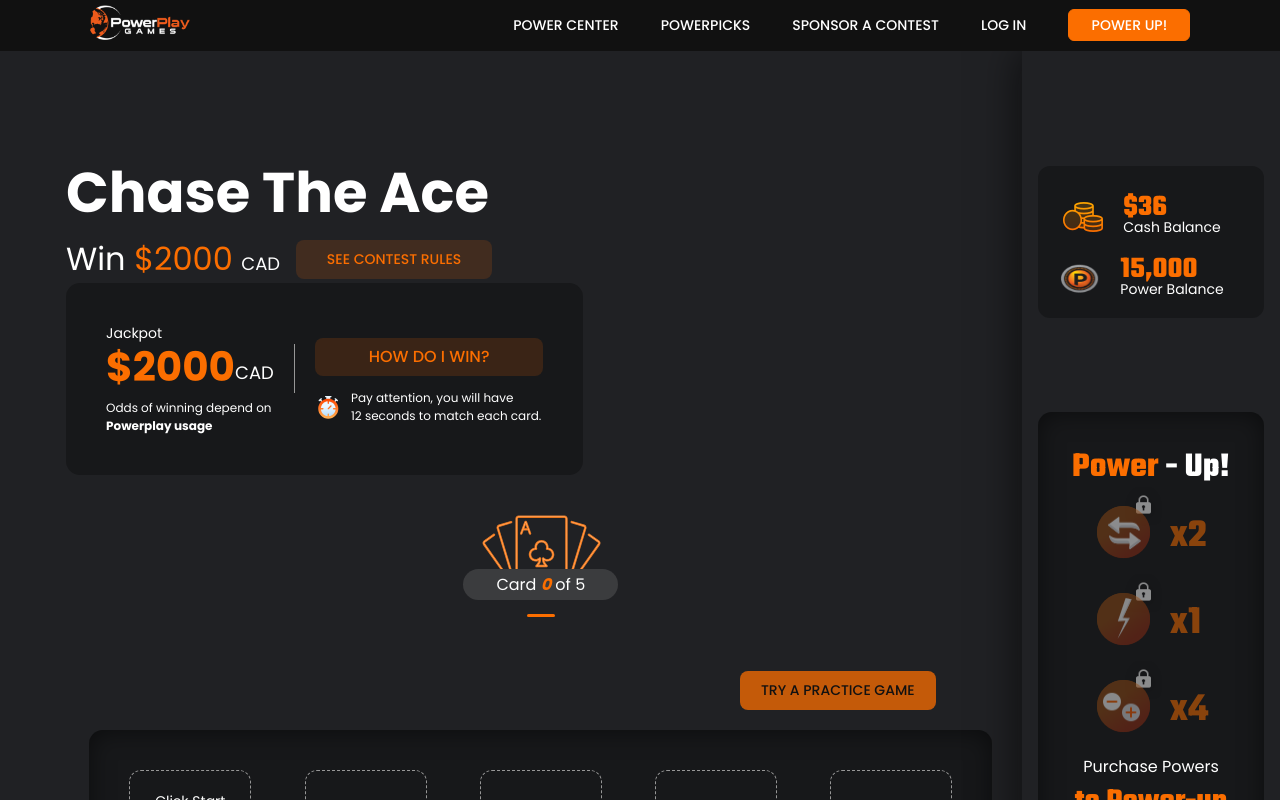
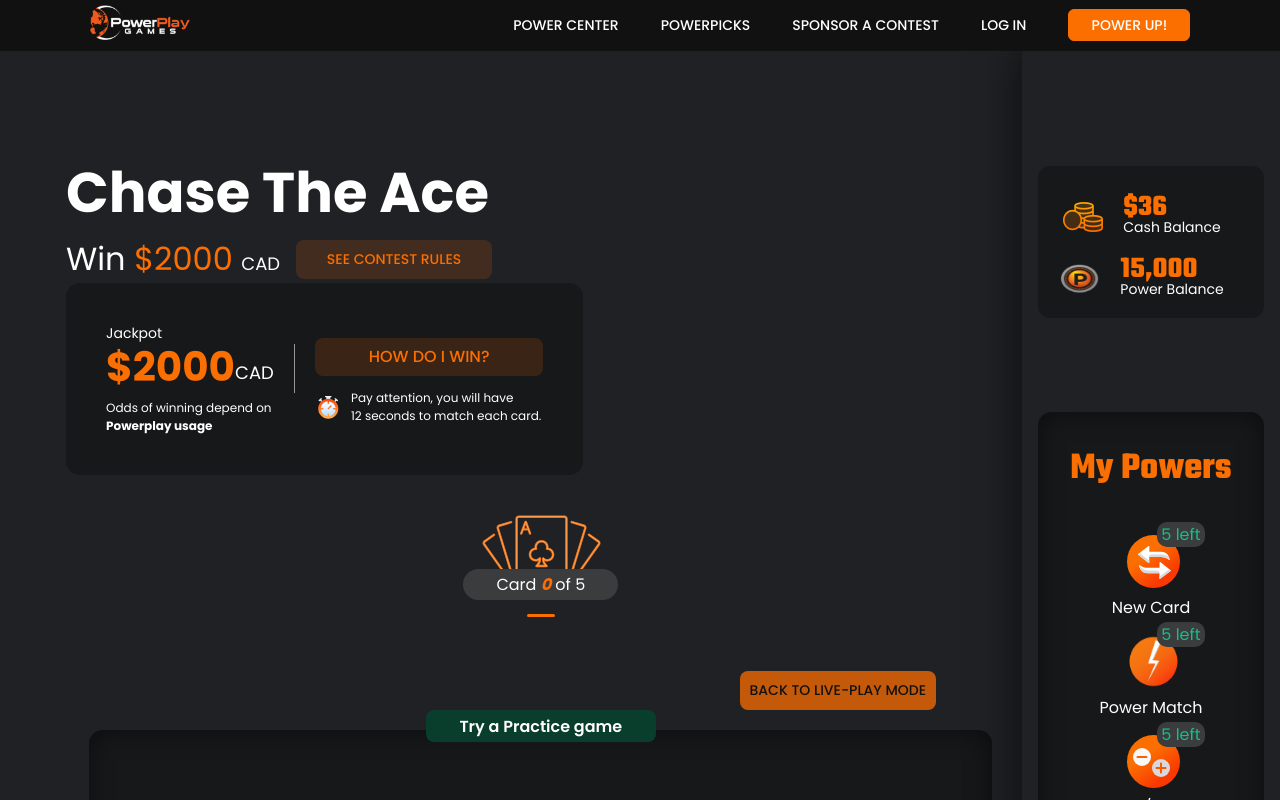
Before and after one commit to fancykingstar/live-fantasy, a React app: page /card-game in a window 1280 px wide. Both pictures are taken after a click on the button "TRY A PRACTICE GAME". Shown: the top 800 px of the page. Built offline with nearby package versions, Linux system fonts and the light colour scheme.

Commit message:
practice mode enabled

```diff
--- a/src/pages/CardGame/cardGamePage.module.scss
+++ b/src/pages/CardGame/cardGamePage.module.scss
@@ -395,6 +395,22 @@
     float: right;
   }
 
+  .__card_game_content_practice_game_mode {
+    width: 230px;
+    height: 32px;
+    border-radius: 8px;
+    border-width: 0px;
+    background-color: #093d2c;
+    color: $white;
+    font-family: Poppins;
+    font-size: 16px;
+    font-weight: 600;
+    font-stretch: normal;
+    font-style: normal;
+    line-height: normal;
+    letter-spacing: normal;
+  }
+
   .__card_game_content_live_btn {
     width: 196px;
     height: 39px;
--- a/src/pages/CardGame/index.js
+++ b/src/pages/CardGame/index.js
@@ -59,6 +59,8 @@ function CardGame(props) {
     const [shareOptions, setShareOptions] = useState(false);
     const [unLockOptions, setUnlockOptions] = useState(true);
     const [start, setStart] = useState(false);
+    const [practiceModeEnabled, setPracticeModeEnabled] = useState(false);
+    const [practiceGameBtnText, setPracticeGameBtnText] = useState('Try a Practice game');
 
     const dispatch = useDispatch();
     const { collectedAceCards = [],
@@ -66,7 +68,7 @@ function CardGame(props) {
     } = useSelector(state => state.cardGame)
 
     const { replace = 0, replaceAll = 0, powerMatch = 0, increaseOrDecrease = 0 } = inventory || {}
-
+    console.log('INVENTORY', inventory);
     useEffect(() => {
         dispatch(resetCardState())
         resetGameState()
@@ -123,8 +125,6 @@ function CardGame(props) {
                         setResetTimerState(false)
                         setIsReplaceAllState(false)
                         clearInterval(timeOut)
-                        setStart(false);
-                        resetGameState()
                 }
             }, 1000)
         }
@@ -297,21 +297,21 @@ function CardGame(props) {
                     success={replace > 0 ? true : false}
                     primary={replace <= 0 ? true : false}
                     title="New Card"
-                    toolText={`5 left`}
+                    toolText={`${replace} left`}
                     icon={<Replace style={{ height: 'auto' }} />}
                 />
                 <SidebarButton
                     success={powerMatch > 0 ? true : false}
                     primary={powerMatch <= 0 ? true : false}
                     title="Power Match"
-                    toolText={`5 left`}
+                    toolText={`${powerMatch} left`}
                     icon={<img src={BoltIcon} width={53} height={53} alt={''}/>}
                 />
                 <SidebarButton
                     success={increaseOrDecrease > 0 ? true : false}
                     primary={increaseOrDecrease <= 0 ? true : false}
                     title="Increase/Decrease"
-                    toolText={`5 left`}
+                    toolText={`${increaseOrDecrease} left`}
                     icon={<PlusMinus style={{height: 'auto'}}/>}
                 />
             </>
@@ -444,7 +444,8 @@ function CardGame(props) {
         }
 
         let _increase = increaseOrDecrease;
-        _increase -= 1;
+
+        if (!practiceModeEnabled) _increase -= 1;
 
         //update the cards array in parent component
         updateCards(cardIndex, _card)
@@ -457,7 +458,7 @@ function CardGame(props) {
         return;
 
         let _replace = replace;
-        _replace -= 1;
+        if (!practiceModeEnabled) _replace -= 1;
 
         let newCard = getRandomCard();
         if (newCard?.rank === rank) {
@@ -472,7 +473,7 @@ function CardGame(props) {
         if (powerMatch <= 0 || getMaxAceCardsForCardSuit(card) || cardsState?.activeCard !== card) return
 
         let _powerMatch = powerMatch;
-        _powerMatch -= 1;
+        if (!practiceModeEnabled) _powerMatch -= 1;
 
         const _aceCard = {
             suit: suit,
@@ -502,7 +503,7 @@ function CardGame(props) {
         }
 
         let _decrease = increaseOrDecrease;
-        _decrease -= 1;
+        if (!practiceModeEnabled) _decrease -= 1;
 
         //update the cards array in parent component
         updateCards(cardIndex, _card)
@@ -535,11 +536,28 @@ function CardGame(props) {
 
                     <div className={classes.__card_game_content_body}>
                         <div className={classes.__card_game_content_btns}>
-                            <button className={classes.__card_game_content_practice_btn}>Try a Practice game</button>
+                            <button
+                                className={classes.__card_game_content_practice_btn}
+                                onClick={() => {
+                                    practiceGameBtnText == 'Try a Practice game' ? setPracticeGameBtnText('back to live-play mode') : setPracticeGameBtnText('Try a Practice game');
+                                    setPracticeModeEnabled(!practiceModeEnabled);
+                                    setMyPowers(!myPowers);
+                                    setUnlockOptions(!unLockOptions);
+                                    setStart(false);
+                                    resetGameState();
+                                }}>
+                                {practiceGameBtnText}
+                            </button>
                         </div>
 
-
                         <Card styles={{boxShadow: "inset 0 1px 24px 0 rgba(0, 0, 0, 0.5)"}}>
+                        {
+                            practiceModeEnabled
+                            &&
+                            <div style={{ position: 'relative', top: -60, alignSelf: 'center'}}>
+                                <button className={classes.__card_game_content_practice_game_mode}>Try a Practice game</button>
+                            </div>
+                        }
                             <div className={classes.__card_game_content_cards}>
                                 <GameCard
                                     showCardPopup={!isReplaceAll && true}
@@ -668,14 +686,18 @@ function CardGame(props) {
                                 }
                                 <Reload size={48} className={classes.__reload_svg_icon}/>
                             </button> */}
-                            <p className={classes.__powers_not_active}>Powers not active. <span className={classes.__powers_not_active + ' ' + classes.__power_up}>Power-Up</span> before you start!</p>
+                            {
+                                !myPowers
+                                &&
+                                <p className={classes.__powers_not_active}>Powers not active. <span className={classes.__powers_not_active + ' ' + classes.__power_up}>Power-Up</span> before you start!</p>
+                            }
                         </Card>
                     </div>
 
                     <div className={classes.__card_game_content_footer}>
                         {
                             !start ?
-                                <Alert renderMsg={() => <p>Get Ready! Your game is about start.</p>} primary />
+                                <Alert renderMsg={() => <p>Click Start to begin your game.</p>} primary />
                                 :
                                 cardsArr.length < CONSTANTS.MAX_ACE_CARDS
                                 &&
@@ -693,7 +715,16 @@ function CardGame(props) {
                                 :
                                 cardsArr.length >= CONSTANTS.MAX_ACE_CARDS
                                 &&
-                                <Alert danger renderMsg={() => (<p>You have only { getAceCards() || 0 } of { CONSTANTS.MAX_ACE_CARDS} Aces</p>)} />
+                                <>
+                                    <Alert danger renderMsg={() => (<p>Sorry, you did not get { CONSTANTS.MAX_ACE_CARDS} aces.</p>)} />
+                                    <button className={`__btn ${classes.__card_game_footer_btn}`}
+                                            onClick={() => {
+                                                setStart(false);
+                                                resetGameState();
+                                            }}>
+                                            Try Again?
+                                    </button>
+                                </>
                         }
                     </div>
                 </div>
--- a/src/reducers/cardGameReducer/index.js
+++ b/src/reducers/cardGameReducer/index.js
@@ -3,10 +3,10 @@ import { CARD_GAME_ACTION_TYPES } from '../../actions/cardGameAction'
 const INITIAL_STATE = {
     collectedAceCards: [],
     inventory: {
-        replace: 2,
+        replace: 5,
         replaceAll: 2,
-        powerMatch: 255,
-        increaseOrDecrease: 4
+        powerMatch: 5,
+        increaseOrDecrease: 5
     },
 }
 
```
Also changed, not shown: 1 other file (tests, documents, lock files or other folders).
